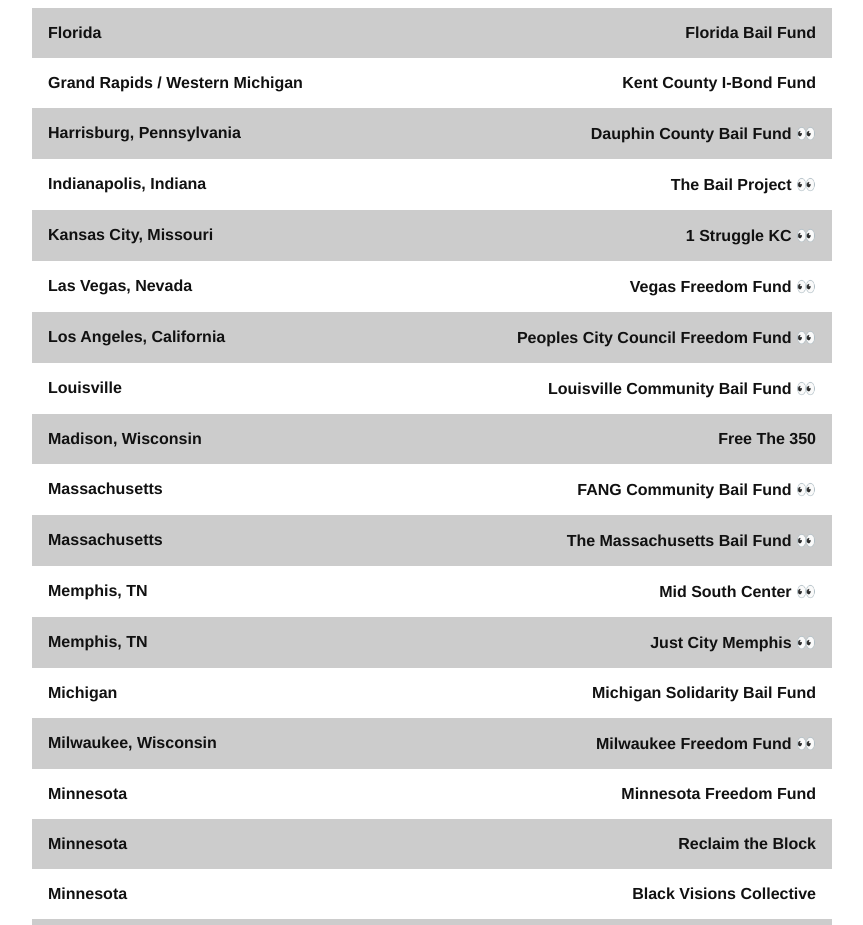
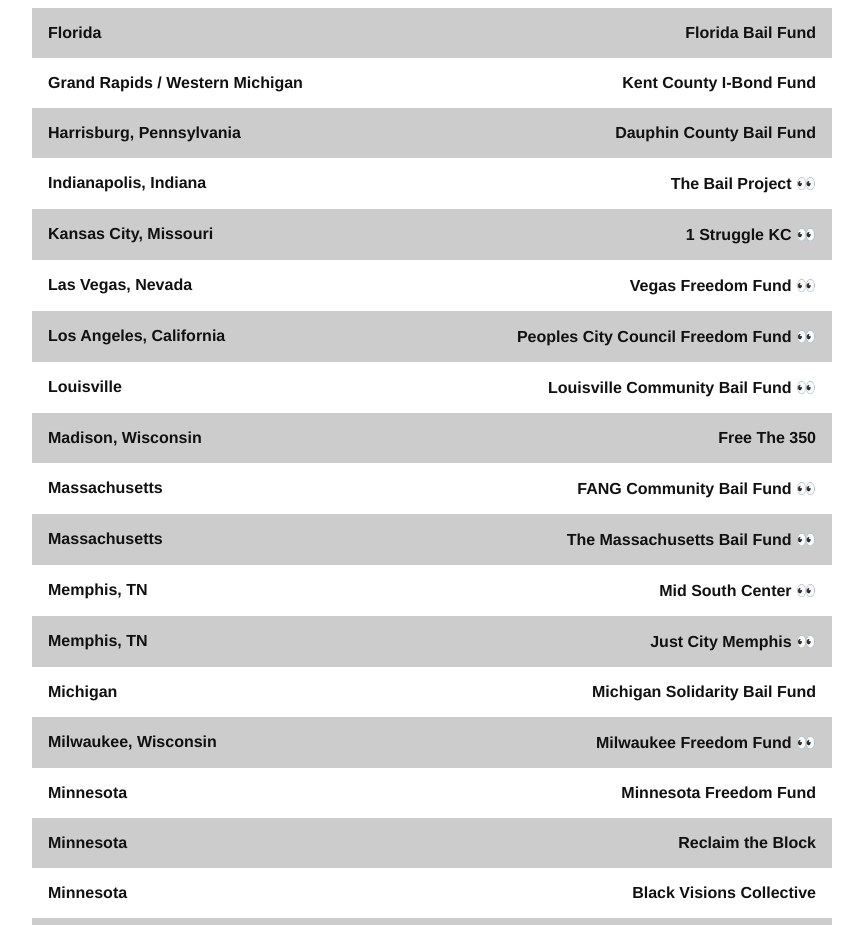
Before and after one commit to bailfund/bailfund, a plain HTML site: page index.html in a window 1280 px wide. Shown: the part 940-1865 px from the top of the page, without its empty margins (208-1071 px from the left). Drawn offline with Linux system fonts and the light colour scheme.

Commit message:
Update index.html

```diff
--- a/index.html
+++ b/index.html
@@ -82,15 +82,15 @@
     { place: "Buffalo, NY", name: "Showing Up For Racial Justice", verified: true, link: "https://fundrazr.com/11fcAd" },
     { place: "Buffalo, NY", name: "Black Love Resists in the Rust", verified: true, link: "https://www.blackloveresistsintherust.org/" },
     { place: "Charleston, South Carolina", name: "Gofundme Bail Fund", verified: false, link: "https://www.gofundme.com/f/charleston-sc-protestor-bail-fund" },
-    { place: "Chattanooga, Tennessee", name: "CALEB", verified: true, link: "http://www.calebcha.org/donate.html" },
+    { place: "Chattanooga, Tennessee", name: "CALEB", verified: true, link: "http://www.calebcha.org/donate.html", media: "https://twitter.com/ActionCaleb" },
     { place: "Chicago", name: "Chicago Community Bond Fund", verified: true, link: "https://chicagobond.org/donate/" },
     { place: "Colorado", name: "Immigrant Freedom Fund", verified: true, link: "https://immigrantfreedomfund.org" },
     { place: "Denver, Colorado", name: "Colorado Freedom Fund", verified: true, link: "https://fundly.com/coloradofreedom" },
     { place: "Connecticut", name: "Connecticut Bail Fund", verified: true, link: "http://www.ctbailfund.org/donate" },
     { place: "Detroit", name: "Detroit Justice Center", verified: true, link: "https://www.detroitjustice.org/the-bail-project" },
-    { place: "Florida", name: "Florida Bail Fund", verified: true, link: "https://www.floridajc.org/bail" },
+    { place: "Florida", name: "Florida Bail Fund", verified: true, link: "https://www.floridajc.org/bail", media: "https://twitter.com/FLJusticeCenter" },
     { place: "Grand Rapids / Western Michigan", name: "Kent County I-Bond Fund", verified: true, link: "https://secure.actblue.com/donate/kentcountyibond" },
-    { place: "Harrisburg, Pennsylvania", name: "Dauphin County Bail Fund", verified: false, link: "https://dauphincountybailfund.org/donate" },
+    { place: "Harrisburg, Pennsylvania", name: "Dauphin County Bail Fund", verified: true, link: "https://dauphincountybailfund.org/donate", social: "https://twitter.com/dauphincbf" },
     { place: "Indianapolis, Indiana", name: "The Bail Project", verified: false, link: "https://bailproject.org/" },
     { place: "Kansas City, Missouri", name: "1 Struggle KC", verified: false, link: "https://actionnetwork.org/fundraising/it-aint-over-legal-fund" },
     { place: "Las Vegas, Nevada", name: "Vegas Freedom Fund", verified: false, link: "https://secure.actblue.com/donate/vegasfreedomfund" },
```
